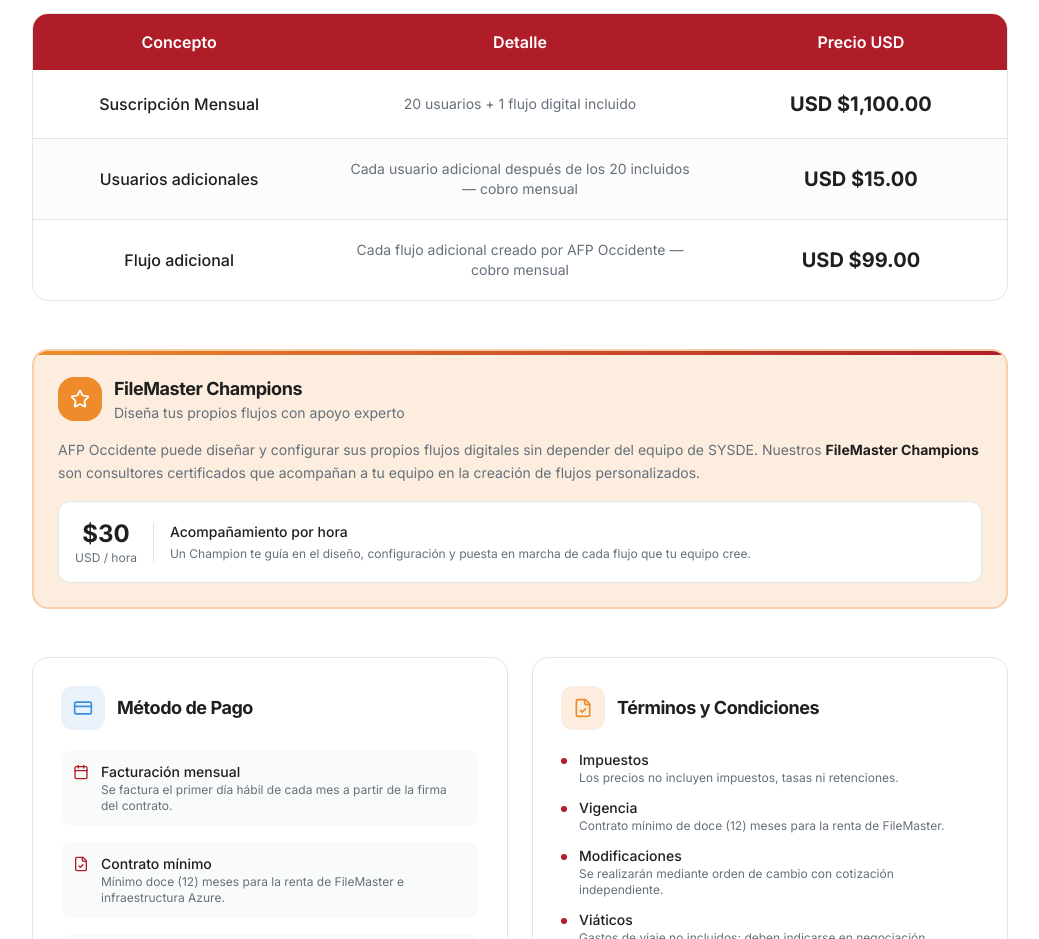
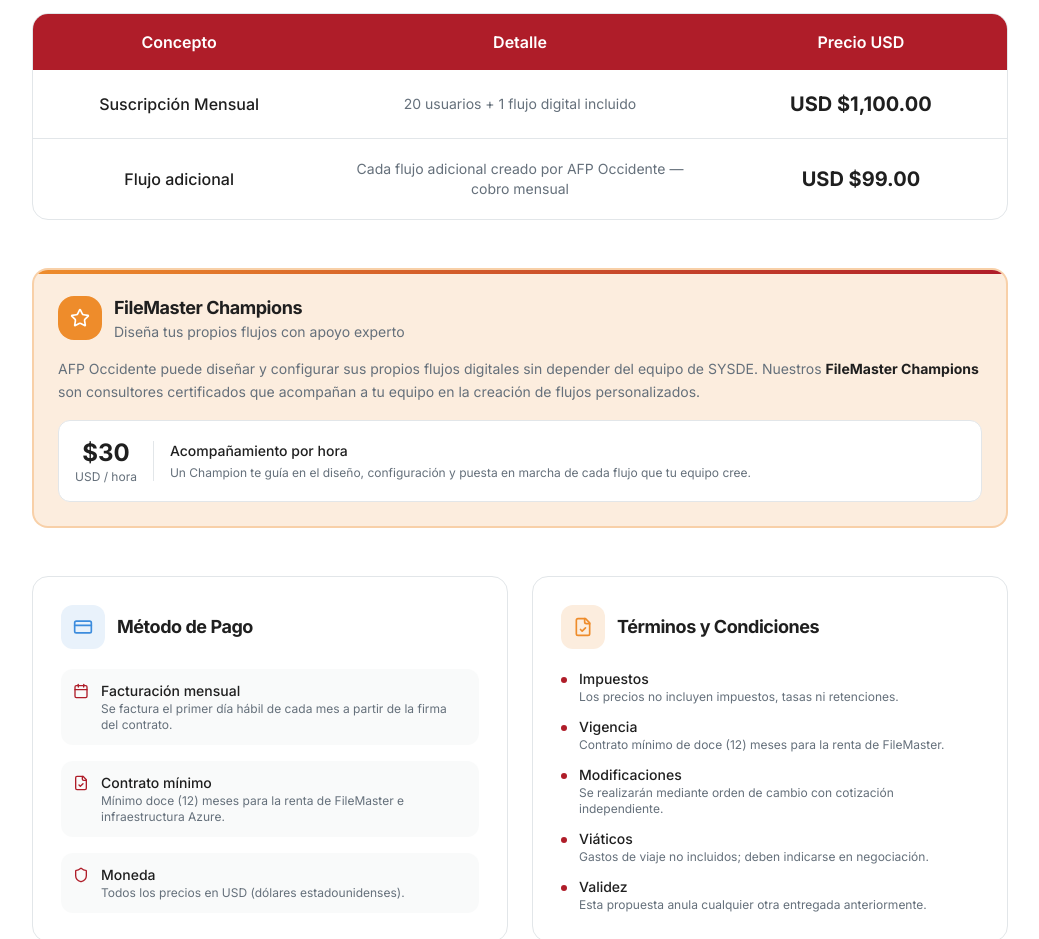
Before and after one commit to awt-spec/v2occidente, a React (Vite) app: page / in a window 1280 px wide. Shown: the part 5920-6859 px from the top of the page, without its empty margins (120-1159 px from the left). Built offline with nearby package versions, Linux system fonts and the light colour scheme; the HTML template or start-up script is replaced by a standard one.

Commit message:
Preceding changes

```diff
--- a/src/components/proposal/EconomicProposal.tsx
+++ b/src/components/proposal/EconomicProposal.tsx
@@ -80,17 +80,6 @@ const EconomicProposal = () => {
                     ) : (
                       <span className="text-foreground font-bold text-xl">USD ${monthlyPrice.toLocaleString()}.00</span>
                     )}
-                  </td>
-                </tr>
-                <tr className="border-b border-border bg-muted/30">
-                  <td className="px-6 py-5 text-foreground font-medium w-[30%] align-middle text-center">
-                    Usuarios adicionales
-                  </td>
-                  <td className="px-6 py-5 text-sm text-muted-foreground w-[40%] align-middle text-center">
-                    Cada usuario adicional después de los 20 incluidos — cobro mensual
-                  </td>
-                  <td className="px-6 py-5 w-[30%] align-middle text-center">
-                    <span className="text-foreground font-bold text-xl">USD $15.00</span>
                   </td>
                 </tr>
                 <tr>
```
